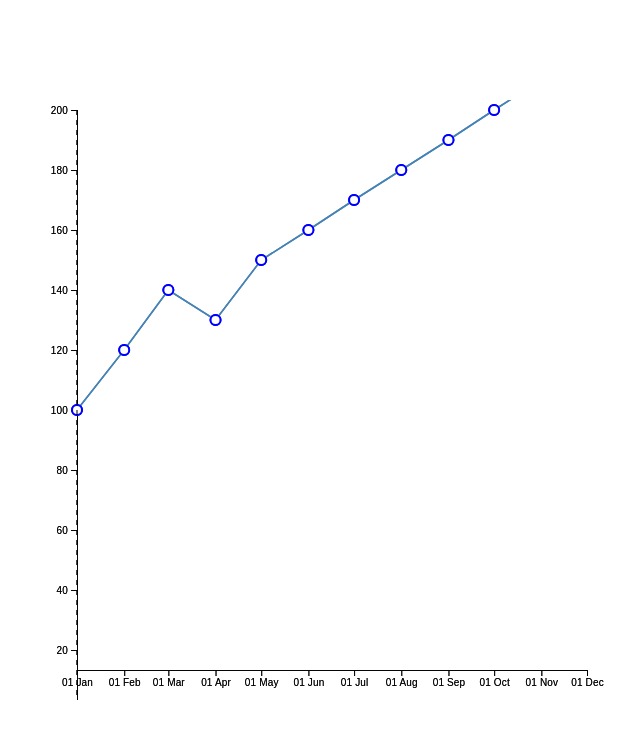
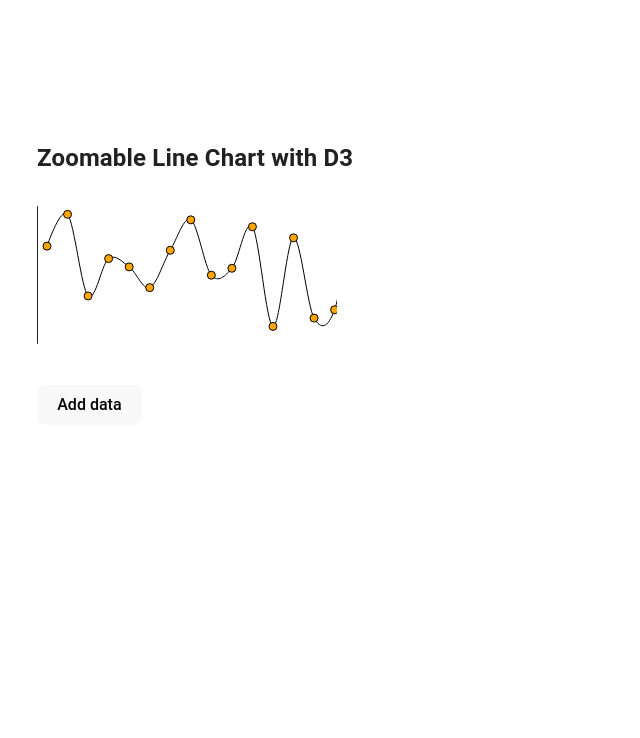
Before and after one commit to AndreMashukov/mui-multiselect, a React (Vite) app: page / in a window 1280 px wide. Shown: the top 738 px of the page, without its empty margins (7-647 px from the left). Built offline with nearby package versions, Linux system fonts and the light colour scheme.

Commit message:
ZoomableLineChart created

```diff
--- a/package.json
+++ b/package.json
@@ -18,6 +18,7 @@
     "prop-types": "^15.8.1",
     "react": "^18.2.0",
     "react-dom": "^18.2.0",
+    "resize-observer-polyfill": "^1.5.1",
     "yup": "^1.4.0"
   },
   "devDependencies": {
--- a/src/App.jsx
+++ b/src/App.jsx
@@ -8,6 +8,7 @@
 import { RangePickerView } from "./views/RangePickerView";
 import { CustomSelectView } from "./views/CustomSelectView";
 import LineChartView from "./views/LineChartView";
+import ZoomableLineChartView from "./views/ZoomableLineChartView";
 
 function App() {
   return (
@@ -20,7 +21,8 @@
           {/* <DatepickerView /> */}
           {/* <RangePickerView /> */}
           {/* <CustomSelectView /> */}
-          <LineChartView />
+          {/* <LineChartView /> */}
+          <ZoomableLineChartView />
         </Grid>
         <Grid xs={4}></Grid>
       </Grid>
--- a/src/components/LineChart/LineChart.jsx
+++ b/src/components/LineChart/LineChart.jsx
@@ -20,6 +20,7 @@
   const svgRef = useRef();
   const tooltipRef = useRef();
   const [currentPoint, setCurrentPoint] = useState(null);
+  const [currentZoomState, setCurrentZoomState] = useState();
 
   const handleMouseMove = ({
     event,
@@ -180,11 +181,43 @@
     const y = addYAxis(svg, HEIGHT);
     addLine(svg, parsedData, x, y);
     addCursor(svg, WIDTH, HEIGHT, parsedData, x, y);
+
+    const zoom = d3
+      .zoom()
+      .scaleExtent([1, 10]) // limit the zoom scale between 1x and 10x
+      .translateExtent([
+        [0, 0],
+        [WIDTH, HEIGHT],
+      ]) // limit the panning to the size of the SVG
+      .on("zoom", () => {
+        // console.log("zoom")
+        // apply the zoom transformation to the SVG group
+        const zoomState = d3.zoomTransform(svg.node());
+        setCurrentZoomState(zoomState);
+        // console.log(zoomState);
+
+        // g.attr("transform", zoomState);
+      });
+
+      if (currentZoomState) {
+        const newScaleX = currentZoomState.rescaleX(x);
+        // console.log(x.domain(), newScaleX.domain());
+        x.domain(newScaleX.domain());
+      }
+
+    // Apply the zoom behavior to the group
+    svg.call(zoom);
   };
 
   useEffect(() => {
     initChart();
-  }, []);
+  }, [currentZoomState]);
+
+  // useEffect(() => {
+  //   if (currentZoomState) {
+
+  //   }
+  // }, [currentZoomState]);
 
   return (
     <>
--- /dev/null
+++ b/src/components/ZoomableLineChart/ZoomableLineChart.jsx
@@ -0,0 +1,115 @@
+/* eslint-disable react/prop-types */
+import React, { useRef, useEffect, useState } from "react";
+import {
+  select,
+  scaleLinear,
+  line,
+  max,
+  curveCardinal,
+  axisBottom,
+  axisLeft,
+  zoom,
+} from "d3";
+import useResizeObserver from "../../hooks/useResizeObserver";
+
+/**
+ * Component that renders a ZoomableLineChart
+ */
+
+function ZoomableLineChart({ data, id = "myZoomableLineChart" }) {
+  const svgRef = useRef();
+  const wrapperRef = useRef();
+  const dimensions = useResizeObserver(wrapperRef);
+  const [currentZoomState, setCurrentZoomState] = useState();
+
+  // will be called initially and on every data change
+  useEffect(() => {
+    const svg = select(svgRef.current);
+    const svgContent = svg.select(".content");
+    const { width, height } =
+      dimensions || wrapperRef.current.getBoundingClientRect();
+
+    // scales + line generator
+    const xScale = scaleLinear()
+      .domain([0, data.length - 1])
+      .range([10, width - 10]);
+
+    if (currentZoomState) {
+      const newXScale = currentZoomState.rescaleX(xScale);
+      xScale.domain(newXScale.domain());
+    }
+
+    const yScale = scaleLinear()
+      .domain([0, max(data)])
+      .range([height - 10, 10]);
+
+    const lineGenerator = line()
+      .x((d, index) => xScale(index))
+      .y((d) => yScale(d))
+      .curve(curveCardinal);
+
+    // render the line
+    svgContent
+      .selectAll(".myLine")
+      .data([data])
+      .join("path")
+      .attr("class", "myLine")
+      .attr("stroke", "black")
+      .attr("fill", "none")
+      .attr("d", lineGenerator);
+
+    svgContent
+      .selectAll(".myDot")
+      .data(data)
+      .join("circle")
+      .attr("class", "myDot")
+      .attr("stroke", "black")
+      .attr("r", 4)
+      .attr("fill", "orange")
+      .attr("cx", (value, index) => xScale(index))
+      .attr("cy", yScale);
+
+    // axes
+    const xAxis = axisBottom(xScale);
+    svg
+      .select(".x-axis")
+      .attr("transform", `translate(0, ${height})`)
+      .call(xAxis);
+
+    const yAxis = axisLeft(yScale);
+    svg.select(".y-axis").call(yAxis);
+
+    // zoom
+    const zoomBehavior = zoom()
+      .scaleExtent([0.5, 5])
+      .translateExtent([
+        [0, 0],
+        [width, height],
+      ])
+      .on("zoom", (event) => {
+        const zoomState = event.transform;
+        setCurrentZoomState(zoomState);
+      });
+
+    svg.call(zoomBehavior);
+  }, [currentZoomState, data, dimensions]);
+
+  return (
+    <React.Fragment>
+      <div ref={wrapperRef} style={{ marginBottom: "2rem" }}>
+        <svg ref={svgRef}>
+          <defs>
+            <clipPath id={id}>
+              <rect x="0" y="0" width="100%" height="100%" />
+            </clipPath>
+          </defs>
+          <g className="content" clipPath={`url(#${id})`}></g>
+          <g className="x-axis" />
+          <g className="y-axis" />
+        </svg>
+      </div>
+    </React.Fragment>
+  );
+}
+
+export default ZoomableLineChart;
--- /dev/null
+++ b/src/hooks/useResizeObserver.js
@@ -0,0 +1,26 @@
+import { useEffect, useState } from "react";
+import ResizeObserver from "resize-observer-polyfill";
+
+/**
+ * Hook, that returns the current dimensions of an HTML element.
+ * Doesn't play well with SVG.
+ */
+
+const useResizeObserver = ref => {
+  const [dimensions, setDimensions] = useState(null);
+  useEffect(() => {
+    const observeTarget = ref.current;
+    const resizeObserver = new ResizeObserver(entries => {
+      entries.forEach(entry => {
+        setDimensions(entry.contentRect);
+      });
+    });
+    resizeObserver.observe(observeTarget);
+    return () => {
+      resizeObserver.unobserve(observeTarget);
+    };
+  }, [ref]);
+  return dimensions;
+};
+
+export default useResizeObserver;
--- /dev/null
+++ b/src/views/ZoomableLineChartView.jsx
@@ -0,0 +1,22 @@
+import { useState } from "react";
+import ZoomableLineChart from "../components/ZoomableLineChart/ZoomableLineChart";
+
+const ZoomableLineChartView = () => {
+  const [data, setData] = useState(
+    Array.from({ length: 50 }, () => Math.round(Math.random() * 100))
+  );
+
+  return (
+    <div style={{ padding: "20px" }}>
+      <h2>Zoomable Line Chart with D3 </h2>
+      <ZoomableLineChart data={data} />
+      <button
+        onClick={() => setData([...data, Math.round(Math.random() * 100)])}
+      >
+        Add data
+      </button>
+    </div>
+  );
+};
+
+export default ZoomableLineChartView;
```
Also changed, not shown: 1 other file (tests, documents, lock files or other folders).
